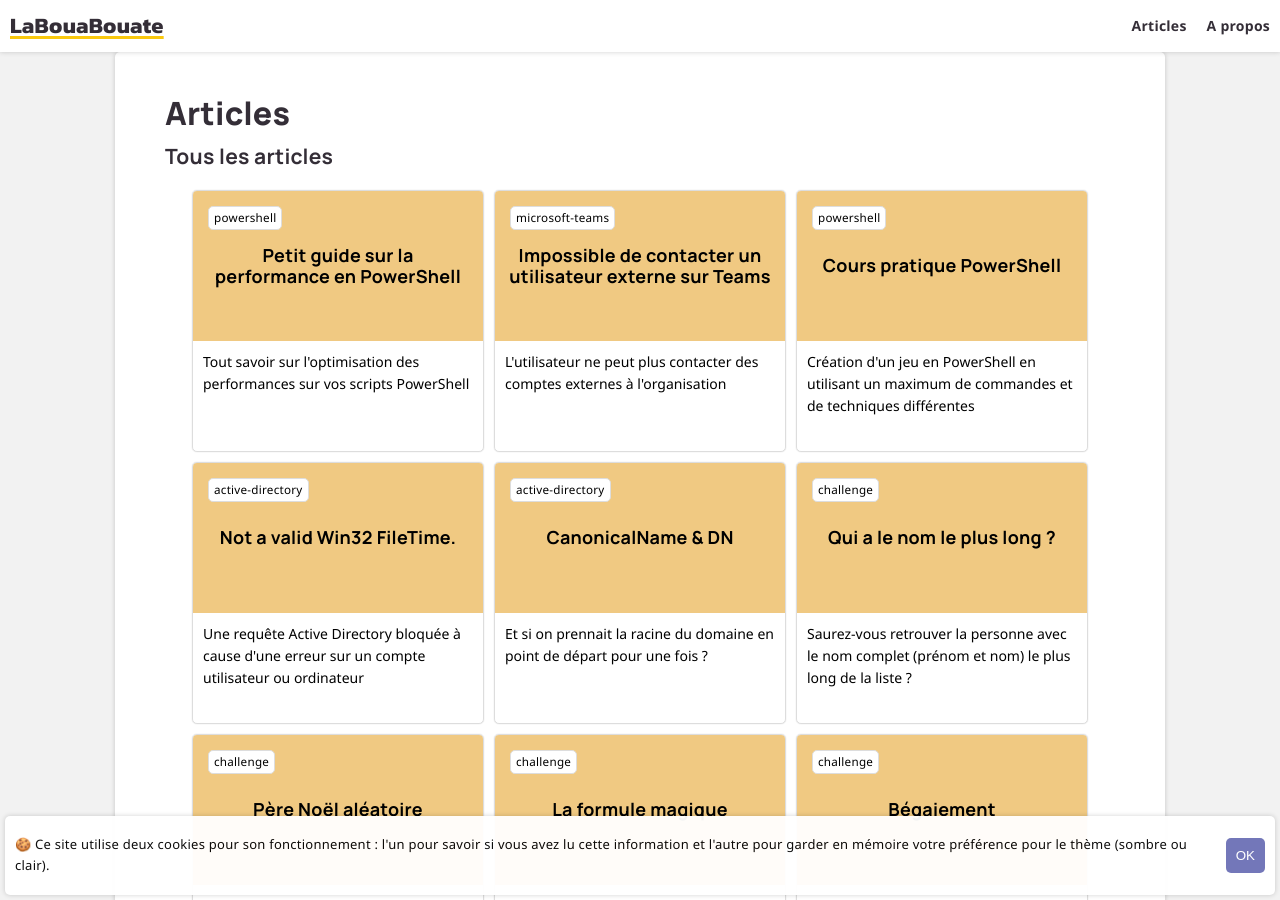
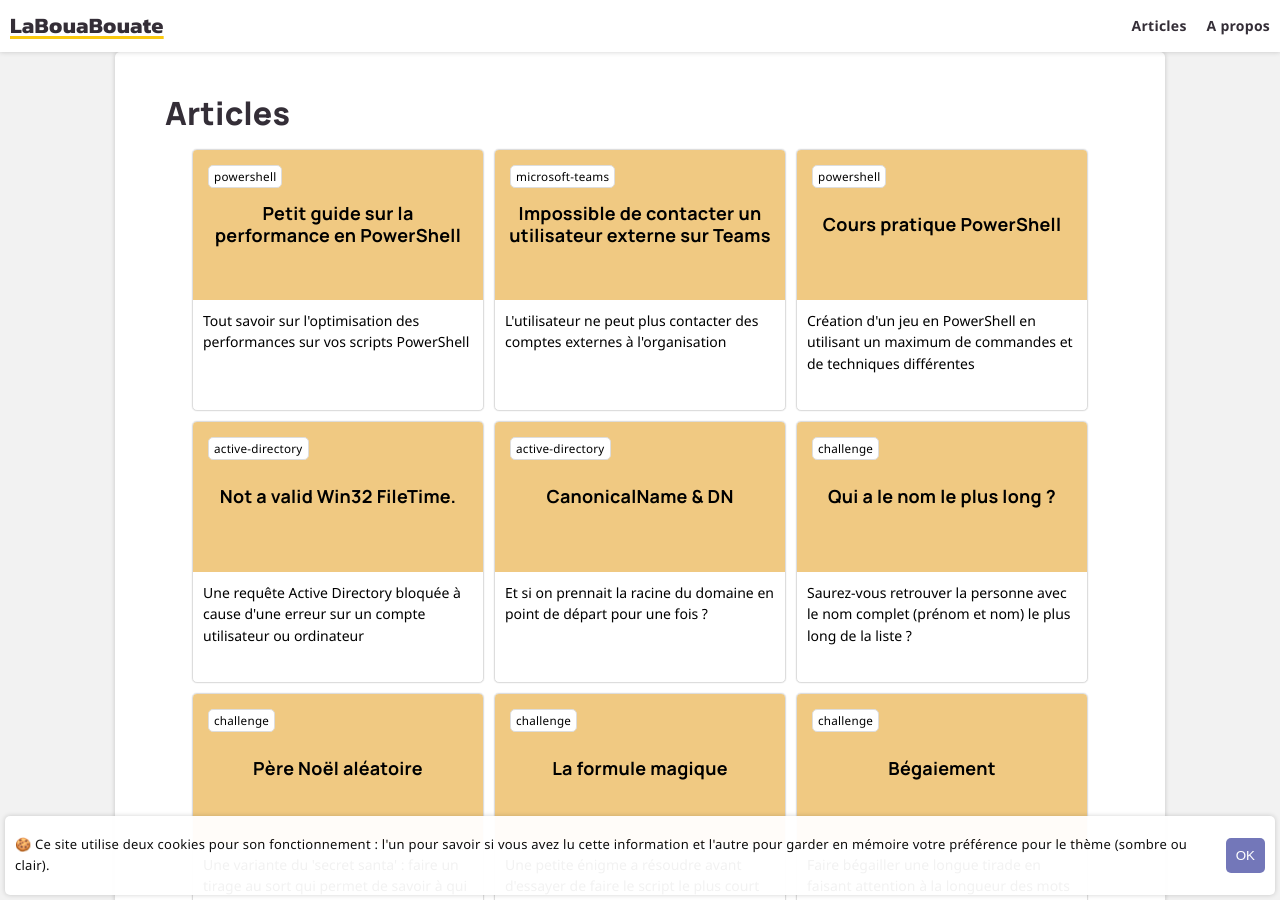
Before and after one commit to leobouard/leobouard.github.io, a Jekyll site: the page built from blog.md, in a window 1280 px wide and 900 px high. Built offline with Jekyll 4.4.1, drawn with Linux system fonts in a browser that asks for light colours; some web fonts are replaced.

Commit message:
Update blog.md

```diff
--- a/blog.md
+++ b/blog.md
@@ -6,8 +6,6 @@ description: "Tous les articles, cours et défis sur PowerShell et d'autres tech
 ---
 
 # Articles
-
-## Tous les articles
 
 <div class="posts">
     {% assign listed_posts = site.posts | where: "listed", true %}
```
